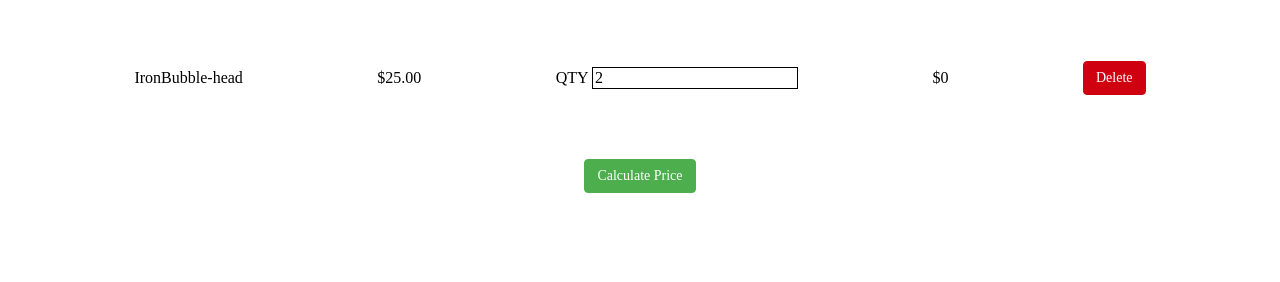
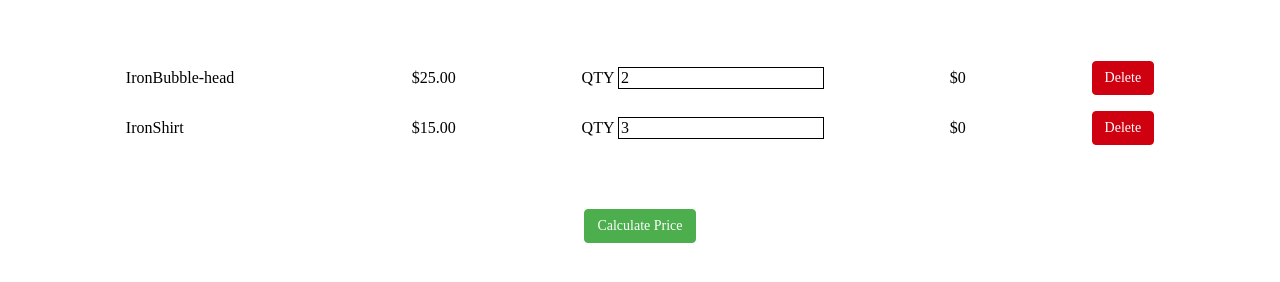
Before and after one commit to ironhack-labs/lab-dom-ironhack-cart, a plain HTML site: page starter-code/index.html in a window 1280 px wide. Shown: the part 200-482 px from the top of the page. Drawn offline with nearby package versions, Linux system fonts and the light colour scheme.

Commit message:
Iteration 2

```diff
--- a/starter-code/css/style.css
+++ b/starter-code/css/style.css
@@ -53,4 +53,9 @@ input {
   display: flex;
   align-items: center;
   justify-content: space-evenly;
+  margin-bottom: 1rem;
 }
+
+.product .title {
+  width: 10rem;
+}
--- a/starter-code/index.html
+++ b/starter-code/index.html
@@ -12,8 +12,7 @@
 <body>
     <h1>Ironhack Merchandising Shop</h1>
   <div class="product">
-
-    <div><span>IronBubble-head</span></div>
+    <div class="title"><span>IronBubble-head</span></div>
     <div class="price">$<span>25.00</span></div>
     <div>
       <label for="input">QTY</label>
@@ -23,6 +22,17 @@
     <div><button class="btn btn-delete">Delete</button></div>
   </div>
 
+  <div class="product">
+    <div class="title"><span>IronShirt</span></div>
+    <div class="price">$<span>15.00</span></div>
+    <div>
+      <label for="input">QTY</label>
+      <input type="text" name="input" value="3">
+    </div>
+    <div class="total">$<span>0</span></div>
+    <div><button class="btn btn-delete">Delete</button></div>
+  </div>
+
   <button class="btn btn-success" id="calc-prices-button">Calculate Price</button>
 </body>
 </html>
```
